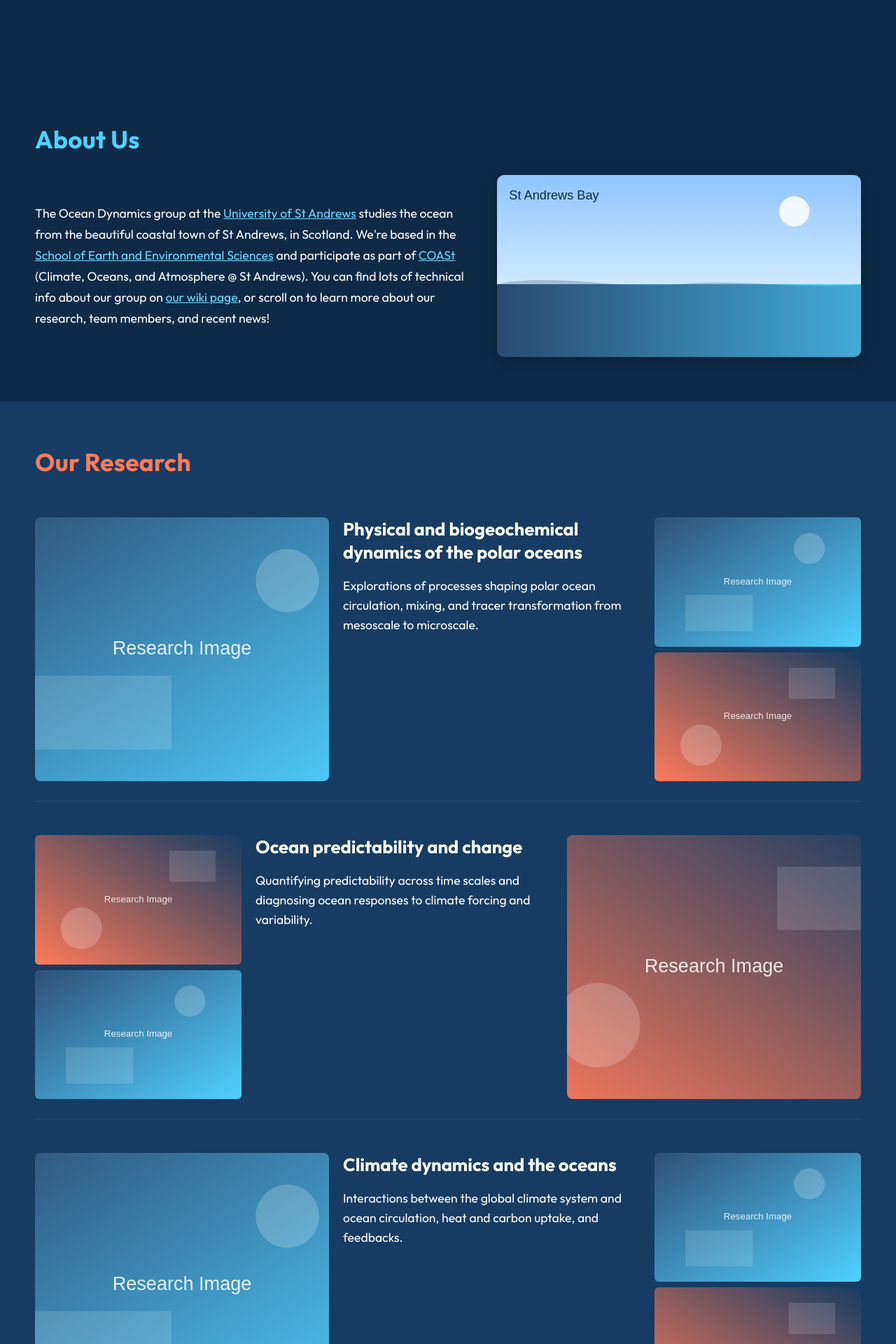
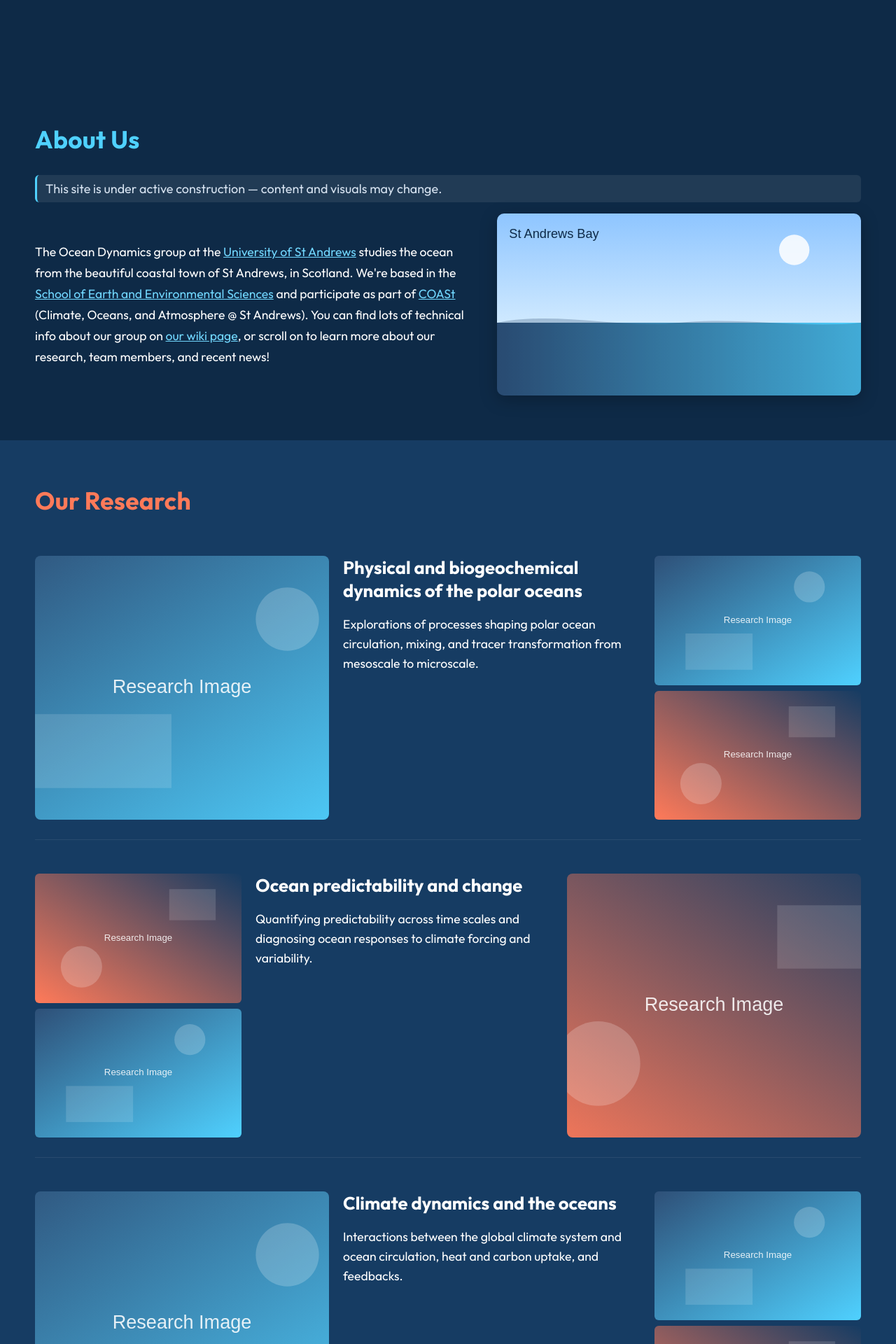
Before and after one commit to ODyn-StAndrews/ODyn-StAndrews.github.io, a Jekyll site: the page built from index.html, in a window 1280 px wide. Shown: the part 407-2327 px from the top of the page at 70% size. Built offline with Jekyll 4.4.1, drawn with Linux system fonts in a browser that asks for light colours.

Commit message:
About: add small under-construction notice at the start of the section

```diff
--- a/assets/css/styles.css
+++ b/assets/css/styles.css
@@ -78,6 +78,7 @@ section { padding: 64px 50px; margin: 0; scroll-margin-top: 110px; }
 #about { margin-top: 410px; scroll-margin-top: 110px; }
 
 /* About section layout */
+#about .notice { background: rgba(255,255,255,0.08); color: var(--muted); padding: 8px 12px; border-left: 3px solid var(--accent-1); border-radius: 6px; margin: 8px 0 16px; }
 #about .about-content { display: flex; align-items: center; gap: 24px; }
 #about .about-text { flex: 1 1 50%; font-size: 1.1rem; line-height: 1.7; }
 #about .about-hero { flex: 0 0 40%; max-width: 520px; width: 100%; height: auto; border-radius: 10px; box-shadow: 0 6px 24px rgba(0,0,0,0.25); }
--- a/index.html
+++ b/index.html
@@ -5,6 +5,7 @@ title: Ocean Dynamics @ St Andrews
 
 <section id="about">
   <h2>About Us</h2>
+  <p class="notice">This site is under active construction — content and visuals may change.</p>
   <div class="about-content">
     <div class="about-text">
       <p>The Ocean Dynamics group at the <a href="https://www.st-andrews.ac.uk/" target="_blank" rel="noopener">University of St Andrews</a> studies the ocean from the beautiful coastal town of St Andrews, in Scotland. We're based in the <a href="https://www.st-andrews.ac.uk/earth-sciences/" target="_blank" rel="noopener">School of Earth and Environmental Sciences</a> and participate as part of <a href="https://www.st-andrews.ac.uk/earth-sciences/research/centres/coast/" target="_blank" rel="noopener">COASt</a> (Climate, Oceans, and Atmosphere @ St Andrews). You can find lots of technical info about our group on <a href="https://odyn-standrews.github.io/wiki/" target="_blank" rel="noopener">our wiki page</a>, or scroll on to learn more about our research, team members, and recent news!</p>
```
